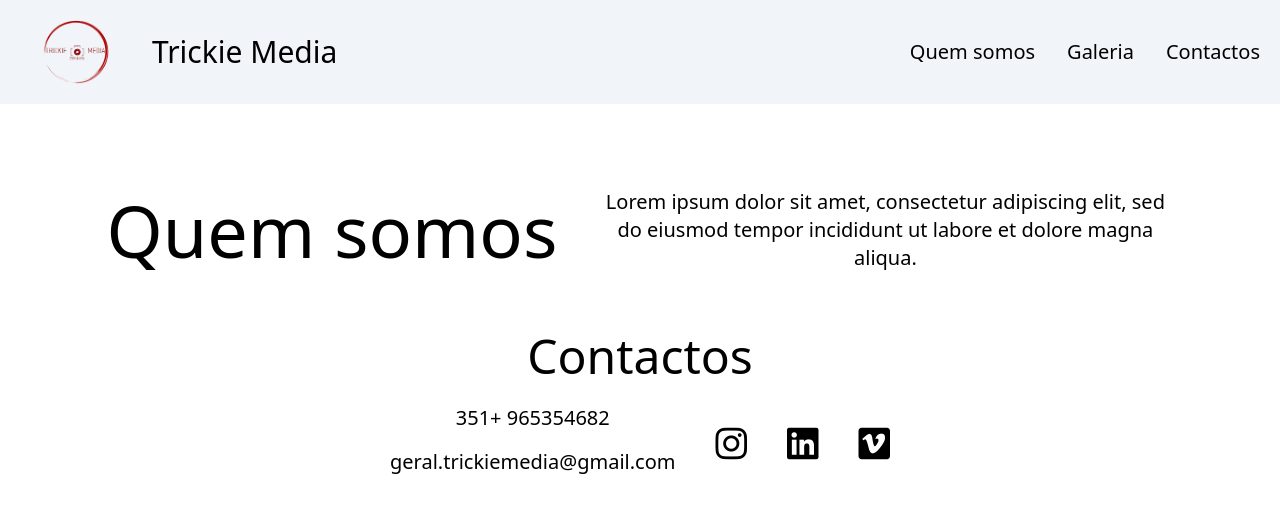
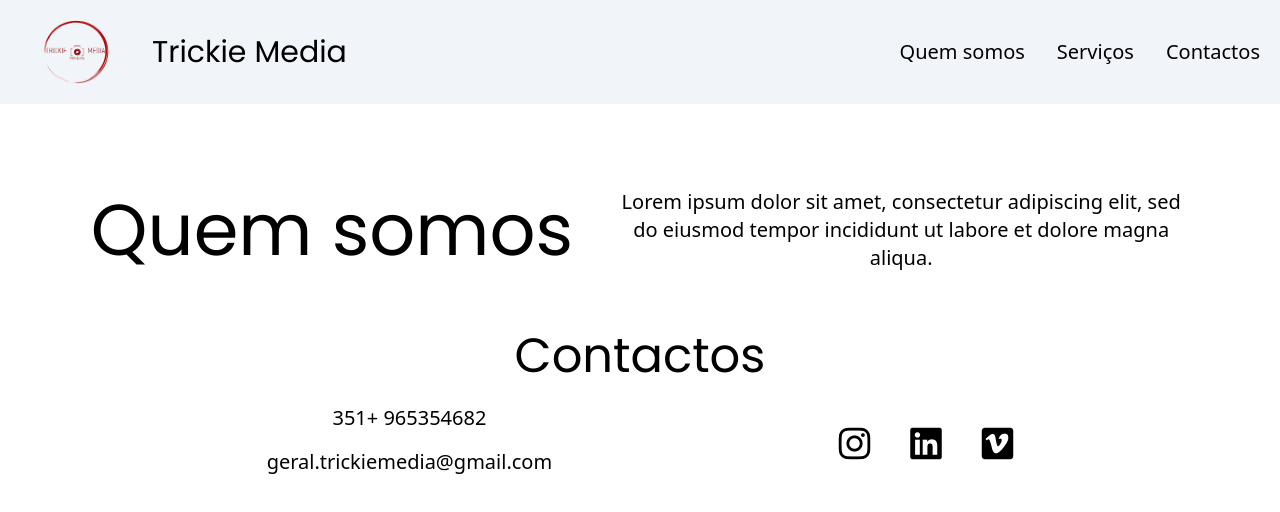
Before and after one commit to JFNCGamer/trickiemedia-reactts, a React (Vite) app: page / in a window 1280 px wide. Shown: the top 512 px of the page. Built offline with nearby package versions, Linux system fonts and the light colour scheme.

Commit message:
CSS changes

```diff
--- a/src/About.tsx
+++ b/src/About.tsx
@@ -6,7 +6,7 @@ const About = () => {
     <>
       <a id="quem_somos"></a>
       <section className="flex flex-col md:flex-row items-center m-10 justify-center mt-16">
-        <h2 className=" m-5 text-4xl md:text-7xl text-center">Quem somos</h2>
+        <h2 className=" m-5 text-4xl md:text-7xl text-center font-Poppins">Quem somos</h2>
         <p className=" m-5 text-xl max-w-xl text-center">{lorem}</p>
       </section>
     </>
--- a/src/App.tsx
+++ b/src/App.tsx
@@ -2,6 +2,7 @@ import Video from "./Video";
 import About from "./About";
 import Nav from "./Nav";
 import Contacts from "./Contacts";
+import Services from "./Services";
 
 const App = () => {
   return (
@@ -9,6 +10,7 @@ const App = () => {
       <Nav />
       <Video />
       <About />
+      {/*<Services />*/}
       <Contacts />
     </>
   );
--- a/src/Contacts.tsx
+++ b/src/Contacts.tsx
@@ -1,21 +1,13 @@
 const Contacts = () => {
   return (
     <footer id="contactos" className=" m-auto text-center items-center">
-      <p className=" m-6 text-5xl">Contactos</p>
+      <p className=" m-6 text-5xl font-Poppins">Contactos</p>
 
-      <div className="flex flex-col md:flex-row justify-center mb-10 text-wrap">
-        <div className="flex flex-col">
-          <a href="tel:965354682" className="text-xl mx-5">
-            351+ 965354682
-          </a>
-          <a
-            href="mailto:geral.trickiemedia@gmail.com"
-            className=" text-xl mx-5 mt-4"
-          >
-            geral.trickiemedia@gmail.com
-          </a>
+      <div className="flex flex-col sm:flex-row justify-evenly mb-15 text-wrap">
+        <div className="flex flex-col mb-2">
+          <a href="tel:965354682" className="text-xl mx-5">351+ 965354682</a>
+          <a className="text-xl mx-5 mt-4" href="mailto:geral.trickiemedia@gmail.com">geral.trickiemedia@gmail.com</a>
         </div>
-
         <div className="flex flex-row justify-center text-wrap">
           <a href="">
           <button className="text-4xl m-5" title="Instagram" >
--- a/src/Gallery.tsx
+++ /dev/null
@@ -1,17 +0,0 @@
-const Gallery = () => {
-  return (
-    <>
-      <div>
-        <a id="galeria"></a>
-      </div>
-      <section>
-        <p className="text-6xl m-10">Galeria</p>
-        <div className="flex flex-row flex-wrap">
-          <p>teste</p>
-        </div>
-      </section>
-    </>
-  );
-};
-
-export default Gallery;
--- a/src/Nav.tsx
+++ b/src/Nav.tsx
@@ -15,7 +15,7 @@ const Nav = () => {
               alt="Logotipo"
             ></img>
           </a>
-          <h1 className="text-3xl">Trickie Media</h1>
+          <h1 className="text-3xl font-Poppins ">Trickie Media</h1>
         </div>
         <div className="hidden md:block">
           <ul className=" mx-5 flex gap-8 justify-items-center">
@@ -26,7 +26,7 @@ const Nav = () => {
             </li>
             <li>
               <a href="#galeria" className="hover:text-slate-800 text-xl">
-                <p>Galeria</p>
+                <p>Serviços</p>
               </a>
             </li>
             <li>
--- a/src/index.css
+++ b/src/index.css
@@ -1,3 +1,5 @@
+@import url('https://fonts.googleapis.com/css2?family=Poppins:ital,wght@0,100;0,200;0,300;0,400;0,500;0,600;0,700;0,800;0,900;1,100;1,200;1,300;1,400;1,500;1,600;1,700;1,800;1,900&display=swap');
+
 @tailwind base;
 @tailwind components;
 @tailwind utilities;
--- a/tailwind.config.js
+++ b/tailwind.config.js
@@ -5,7 +5,12 @@ export default {
     "./src/**/*.{js,ts,jsx,tsx}",
   ],
   theme: {
-    extend: {},
+    extend: {
+
+      fontFamily: {
+        Poppins: ['Poppins']
+      }
+    },
   },
   plugins: [],
 }
```
Also changed, not shown: src/Services.tsx (added, +11 -0 lines).
